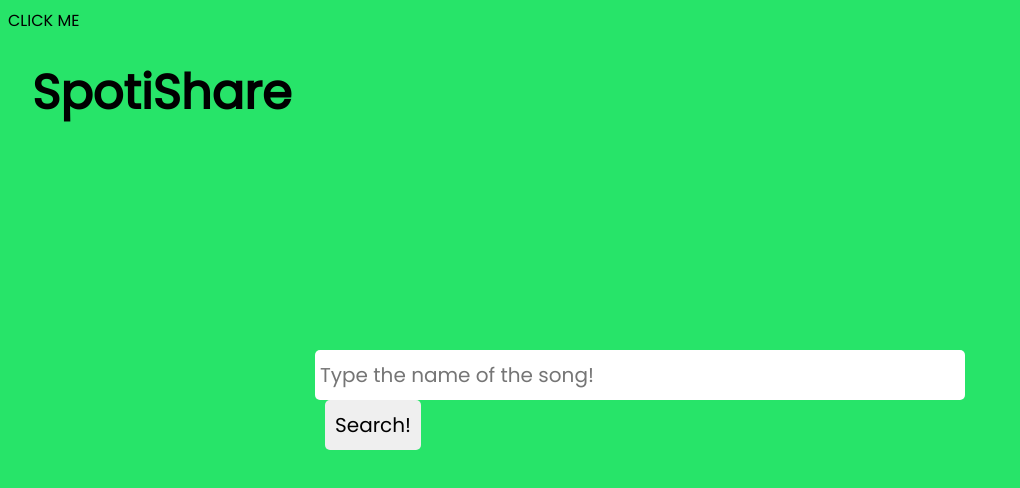
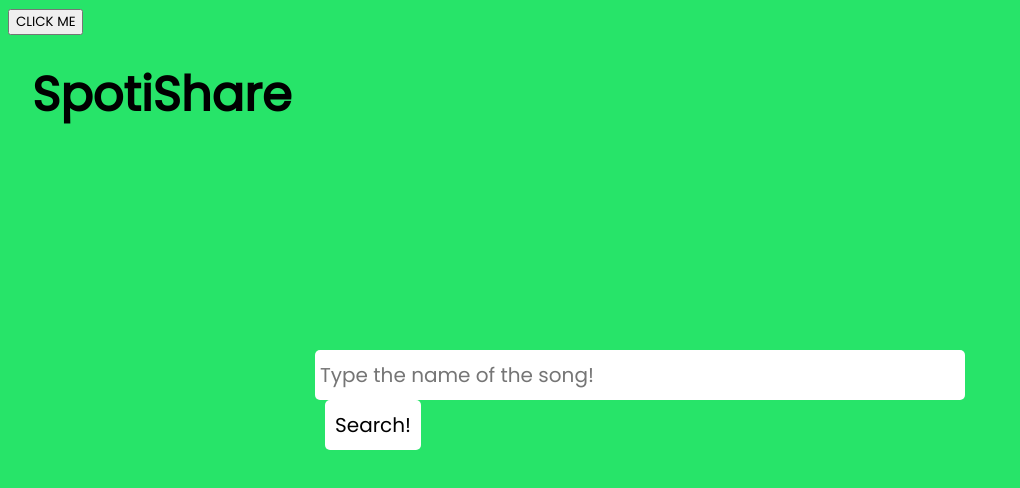
Before and after one commit to JerryLin1/Spotishare, a React (Create React App) app: page /1 in a window 1280 px wide. Shown: the top 488 px of the page, without its empty margins (0-1020 px from the left). Built offline with nearby package versions, Linux system fonts and the light colour scheme; no server answers.

Commit message:
created basic UI

```diff
--- a/src/App.js
+++ b/src/App.js
@@ -13,22 +13,22 @@ class App extends React.Component {
       match: props.match,
     });
     console.log(this.client);
-        this.client.socket.on("newClient", (socket) => {});
+    this.client.socket.on("newClient", (socket) => { });
   }
 
   render() {
     return (
-            <div
-                onClick={() => {
+      <div>
+        <button onClick={() => {
           fetch("/auth/login")
             .then((e) => e.json())
             .then((data) => {
               console.log(data);
               window.location = data.redirectUri;
             });
-                }}
-            >
+        }}>
           CLICK ME
+        </button>
         {/* <Switch>
           <Route path="/:roomId?" exact render={(props) => (<Home client={this.client} match={props.match} />)} />
           <Route path="/:roomId/lobby" exact render={(props) => (<Lobby client={this.client} match={props.match} />)} />
--- a/src/styles.css
+++ b/src/styles.css
@@ -43,4 +43,5 @@ html {
     border: none;
     margin-left: 0.5em;
     padding: 0 0.5em;
+    background-color: white;
 }
```
Lines whose indentation alone changed are shown as unchanged.
